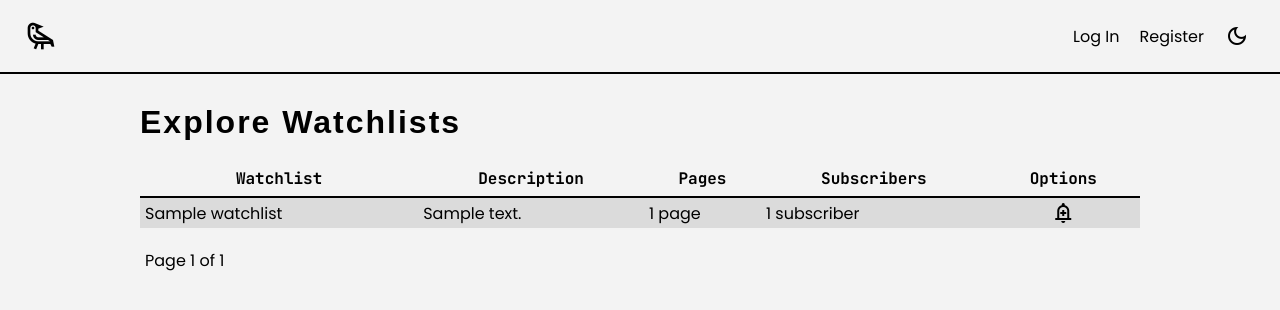
After one commit to hrushikeshrv/hawk-tracker, a Django app: page /watchlists/explore in a window 1280 px wide. The commit adds this page. Shown: the top 310 px of the page. Run offline with Django 5.2, Linux system fonts and the light colour scheme; tables that the repository leaves empty hold one stand-in row (values such as "Sample post"); some web fonts are replaced.

Commit message:
Add watchlist list page

```diff
--- a/core/models.py
+++ b/core/models.py
@@ -84,6 +84,7 @@ class Page(models.Model):
 class Watchlist(models.Model):
     """A list of pages to watch for a user"""
     name = models.CharField(max_length=64)
+    description = models.CharField(max_length=255, blank=True, default='')
     pages = models.ManyToManyField(Page, related_name='watchlists')
     owner = models.ForeignKey("users.User", on_delete=models.CASCADE, related_name='created_watchlists')
     subscribers = models.ManyToManyField("users.User", related_name='watchlists', blank=True)
--- a/core/templates/core/watchlist_detail.html
+++ b/core/templates/core/watchlist_detail.html
@@ -9,10 +9,11 @@
         <a href="" class="material-symbols-outlined button">edit</a>
     </div>
     <div class="mb-10 flexbox-column">
-        <span>Created by {{ watchlist.owner.username }}</span>
+        <strong>Created by {{ watchlist.owner.username }}</strong>
         {% with watchlist.subscribers.count as sub_count %}
-        <span>{{ sub_count }} subscriber{{ sub_count|pluralize }}</span>
+        <strong>{{ sub_count }} subscriber{{ sub_count|pluralize }}</strong>
         {% endwith %}
+        <p>{{ watchlist.description }}</p>
     </div>
     <div class="table-container">
         <table id="watchlist-detail-container">
--- /dev/null
+++ b/core/templates/core/watchlist_list.html
@@ -0,0 +1,47 @@
+{% extends 'layout.html' %}
+
+{% block title %}Explore Watchlists{% endblock %}
+
+{% block body %}
+    <h1 class="mb-10">Explore Watchlists</h1>
+    <div class="table-container">
+        <table id="watchlist-table-container">
+            <thead>
+                <tr>
+                    <th>Watchlist</th>
+                    <th>Description</th>
+                    <th>Pages</th>
+                    <th>Subscribers</th>
+                    <th>Options</th>
+                </tr>
+            </thead>
+            <tbody>
+                {% for watchlist in watchlists %}
+                    <tr>
+                        <td><a href="{% url 'core:watchlist_detail' watchlist.id %}" style="display: block;">{{ watchlist.name }}</a></td>
+                        <td><a href="{% url 'core:watchlist_detail' watchlist.id %}" style="display: block;">{{ watchlist.description }}</a></td>
+                        <td><a href="{% url 'core:watchlist_detail' watchlist.id %}" style="display: block;">{{ watchlist.page_count }} page{{ watchlist.page_count|pluralize }}</a></td>
+                        <td><a href="{% url 'core:watchlist_detail' watchlist.id %}" style="display: block;">{{ watchlist.subscriber_count }} subscriber{{ watchlist.subscriber_count|pluralize }}</a></td>
+                        <td class="flexbox-row ajc">
+                            <button class="subscribe-watchlist-button flexbox-row ajc" data-tippy-content="Subscribe to watchlist">
+                                <span class="material-symbols-outlined">add_alert</span>
+                            </button>
+                        </td>
+                    </tr>
+                {% endfor %}
+            </tbody>
+        </table>
+    </div>
+    <span class="mbt-10"></span>
+    <div class="pagination flexbox-row aic">
+        {% if page_obj.has_previous %}
+            <a href="?page=1" class="pagination-navigation" style="padding: 1px 8px;">First</a>
+            <a href="?page={{ page_obj.previous_page_number }}" class="pagination-navigation"><span class="material-symbols-outlined">chevron_left</span></a>
+        {% endif %}
+        <span class="space-lr">Page {{ page_obj.number }} of {{ page_obj.paginator.num_pages }}</span>
+        {% if page_obj.has_next %}
+            <a href="?page={{ page_obj.next_page_number }}" class="pagination-navigation"><span class="material-symbols-outlined">chevron_right</span></a>
+            <a href="?page={{ page_obj.paginator.num_pages }}" class="pagination-navigation" style="padding: 1px 8px;">Last</a>
+        {% endif %}
+    </div>
+{% endblock %}
--- a/core/urls.py
+++ b/core/urls.py
@@ -5,12 +5,14 @@ from core.views import (
     HomepageView,
     WatchlistCreateView,
     WatchlistDetailView,
+    WatchlistListView,
 )
 
 app_name = 'core'
 
 urlpatterns = [
     path('', HomepageView.as_view(), name='index'),
-    path('watchlist/create', WatchlistCreateView.as_view(), name='watchlist_create'),
-    path('watchlist/<int:pk>', WatchlistDetailView.as_view(), name='watchlist_detail'),
+    path('watchlists/create', WatchlistCreateView.as_view(), name='watchlist_create'),
+    path('watchlists/<int:pk>', WatchlistDetailView.as_view(), name='watchlist_detail'),
+    path('watchlists/explore', WatchlistListView.as_view(), name='watchlist_list'),
 ]
--- a/core/views.py
+++ b/core/views.py
@@ -2,7 +2,7 @@ from django.core.paginator import Paginator, PageNotAnInteger, EmptyPage
 from django.db.models import Count
 from django.http import HttpResponse
 from django.shortcuts import render, reverse
-from django.views.generic import TemplateView, View, CreateView
+from django.views.generic import TemplateView, View, CreateView, ListView
 
 from core.models import Watchlist
 
@@ -56,3 +56,14 @@ class WatchlistDetailView(TemplateView):
         context['watchlist'] = watchlist
         context['pages'] = paginated_pages
         return context
+
+
+class WatchlistListView(ListView):
+    template_name = 'core/watchlist_list.html'
+    model = Watchlist
+    paginate_by = 30
+    context_object_name = 'watchlists'
+
+    def get_queryset(self):
+        queryset = super().get_queryset().annotate(page_count=Count('pages'), subscriber_count=Count('subscribers')).prefetch_related('subscribers', 'pages')
+        return queryset
--- a/static/css/styles.css
+++ b/static/css/styles.css
@@ -875,7 +875,8 @@ footer nav {
 */
 
 .unfollow-watchlist-button,
-.edit-watchlist-button {
+.edit-watchlist-button,
+.subscribe-watchlist-button {
     background-color: transparent;
     float: right;
     cursor: pointer;
```
Also changed, not shown: core/templates/core/dashboard.html (+16 -1 lines), core/migrations/0014_watchlist_description.py (added).
